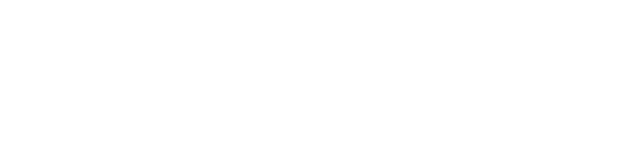
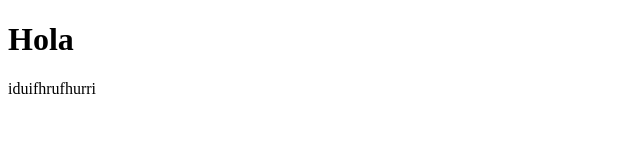
Before and after one commit to aguskoch/Prueba, a plain HTML site: page index.html in a window 1280 px wide. Shown: the whole page, without its empty margins (0-640 px from the left). Drawn offline with Linux system fonts and the light colour scheme.

Commit message:
Agregado de h1 y p

```diff
--- a/index.html
+++ b/index.html
@@ -6,6 +6,8 @@
     <title>Prueba</title>
 </head>
 <body>
+    <h1> Hola </h1>
+    <p> iduifhrufhurri</p>
 
 </body>
 </html>
```
